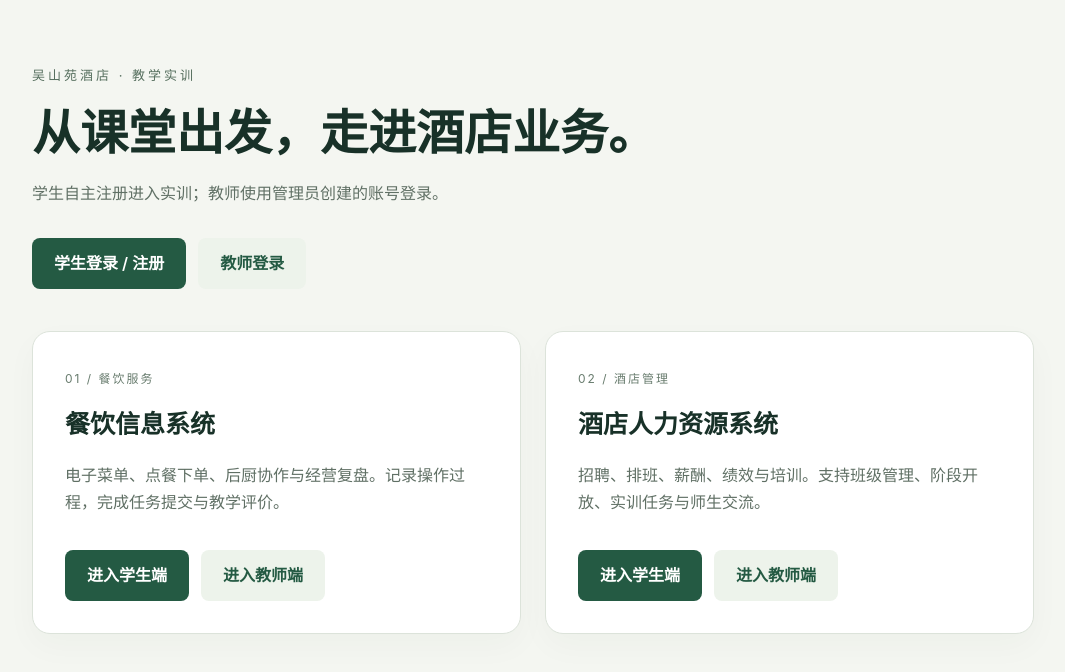
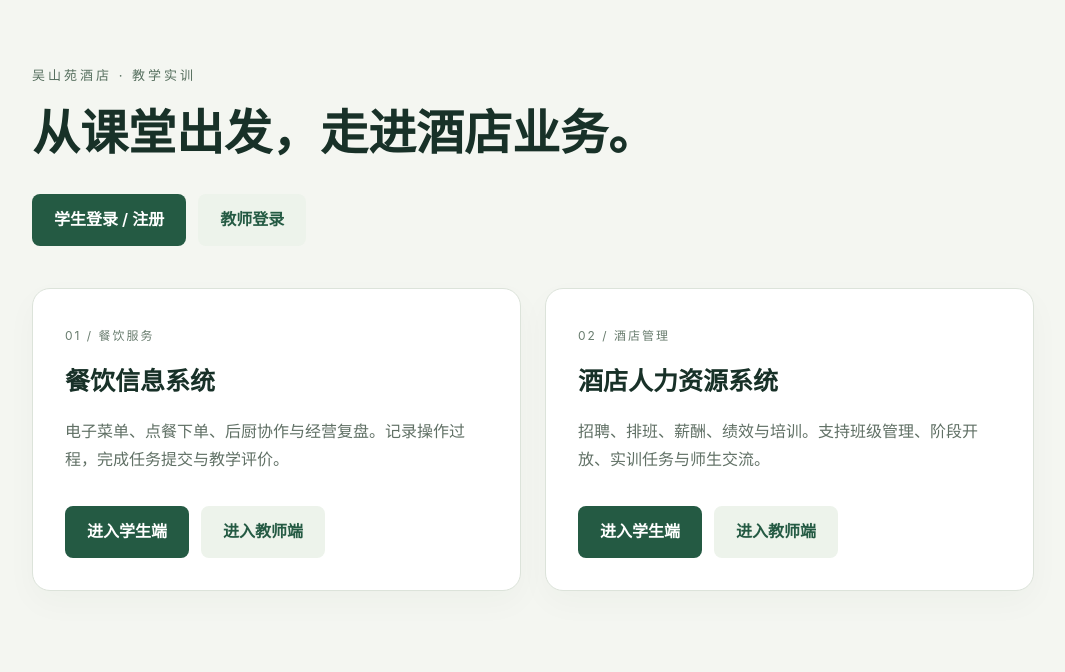
Before and after one commit to xjwzcc/dify_mcp, a website: page portal/index.html in a window 1280 px wide. Shown: the whole page, without its empty margins (107-1172 px from the left). Drawn offline with Linux system fonts and the light colour scheme.

Commit message:
Remove homepage registration note from header

```diff
--- a/portal/index.html
+++ b/portal/index.html
@@ -8,7 +8,7 @@
 </style>
 </head>
 <body><main>
-<header><div class="label">吴山苑酒店 · 教学实训</div><h1>从课堂出发，走进酒店业务。</h1><p>学生自主注册进入实训；教师使用管理员创建的账号登录。</p><div class="links"><a href="/student/">学生登录 / 注册</a><a class="teacher" href="/teacher/">教师登录</a></div></header>
+<header><div class="label">吴山苑酒店 · 教学实训</div><h1>从课堂出发，走进酒店业务。</h1><div class="links"><a href="/student/">学生登录 / 注册</a><a class="teacher" href="/teacher/">教师登录</a></div></header>
 <section aria-label="实训课程">
 <article><span class="number">01 / 餐饮服务</span><h2>餐饮信息系统</h2><p>电子菜单、点餐下单、后厨协作与经营复盘。记录操作过程，完成任务提交与教学评价。</p><div class="links"><a href="/student/?course=catering">进入学生端</a><a class="teacher" href="/teacher/?course=catering">进入教师端</a></div></article>
 <article><span class="number">02 / 酒店管理</span><h2>酒店人力资源系统</h2><p>招聘、排班、薪酬、绩效与培训。支持班级管理、阶段开放、实训任务与师生交流。</p><div class="links"><a href="/student/?course=hotel">进入学生端</a><a class="teacher" href="/teacher/?course=hotel">进入教师端</a></div></article>
```
